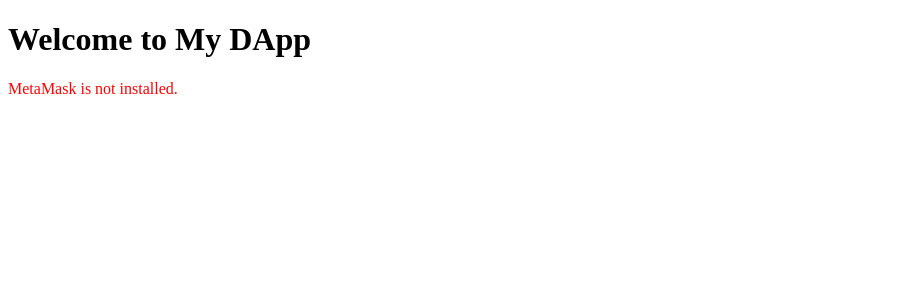
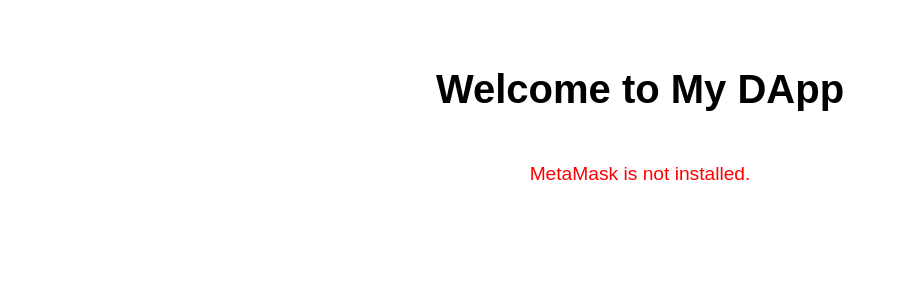
Before and after one commit to liu-weida/collectible-card-game-daar_ZHOU-LIU, a React (Vite) app in the folder frontend/: page /main in a window 1280 px wide. Shown: the top 300 px of the page, without its empty margins (0-898 px from the left). Built offline with nearby package versions, Linux system fonts and the light colour scheme.

Commit message:
Update styles.module.css

```diff
--- a/frontend/src/styles.module.css
+++ b/frontend/src/styles.module.css
@@ -1,33 +1,34 @@
-/* SellCard.module.css */
-.container {
-  max-width: 500px;
-  margin: 0 auto;
+/* styles.module.css */
+.body {
+  display: flex;
+  flex-direction: column;
+  align-items: center;
+  text-align: center;
+  font-family: Arial, sans-serif;
   padding: 2rem;
-  text-align: center;
 }
 
-.formGroup {
-  display: flex;
-  flex-direction: column;
-  gap: 1rem;
+h1 {
+  font-size: 2.5rem;
+  margin-bottom: 2rem;
 }
 
-.formGroup label {
-  font-weight: bold;
+p {
+  font-size: 1.2rem;
 }
 
-.formGroup input {
-  padding: 0.5rem;
+button {
+  padding: 0.75rem 1.5rem;
   font-size: 1rem;
+  cursor: pointer;
+  margin: 0.5rem;
 }
 
-.formGroup button {
-  padding: 0.75rem;
-  font-size: 1rem;
-  cursor: pointer;
+button:hover {
+  background-color: #f0f0f0;
 }
 
 .error {
   color: red;
-  margin-bottom: 1rem;
+  margin-top: 1rem;
 }
```
